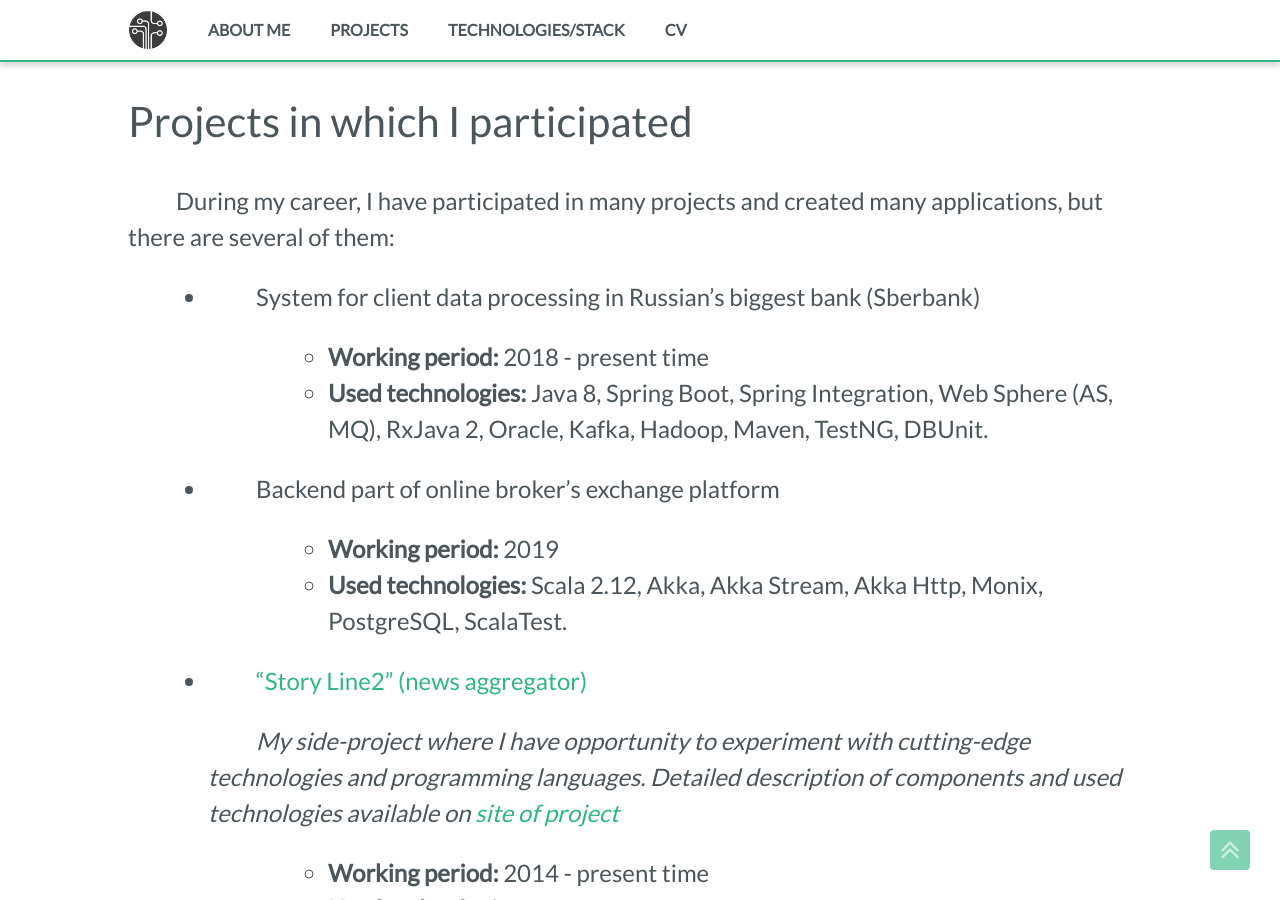
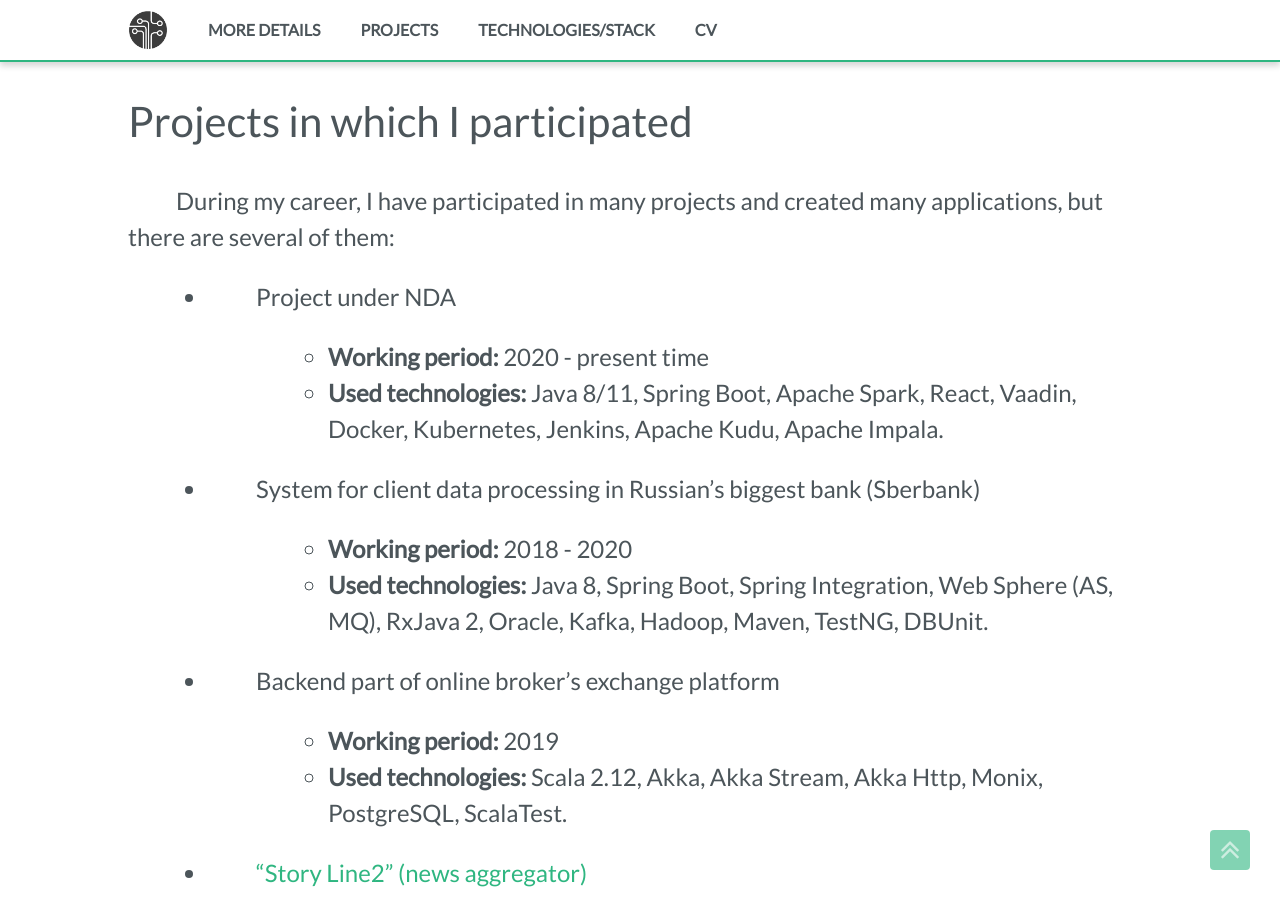
Before and after one commit to fedor-malyshkin/fedor-malyshkin.github.io, a Jekyll site: the page built from projects.md, in a window 1280 px wide and 900 px high. Built offline with Jekyll 4.4.1, drawn with Linux system fonts in a browser that asks for light colours.

Commit message:
Update structure

```diff
--- a/_config.yml
+++ b/_config.yml
@@ -76,8 +76,8 @@ permalink: /:title/
 
 # Site menu settings
 menu:
-  - title: "About me"
-    url: "/about_me"
+  - title: "More details"
+    url: "/details"
   - title: "Projects"
     url: "/projects"
   - title: "Technologies/Stack"
--- a/_includes/about_me/home_description.html
+++ b/_includes/details/home_description.html
@@ -7,7 +7,7 @@ the best development practices (like test-development, continuous integration, e
 and engineering practices (containerization, auto-provisioning and monitoring).
 </p>
 
-<p>Most of the time, I am working with Java, but I', interested in Scala as well and have decided to add it to my stack. Therefore,
+<p>Most of the time, I am working with Java, but I'm interested in Scala as well and have decided to add it to my stack. Therefore,
 I am very interested in projects where I can improve this skill.
 </p>
 
--- a/_layouts/home.html
+++ b/_layouts/home.html
@@ -8,8 +8,8 @@ title: Fedor Malyshkin’s Portfolio
         <p class="subtitle">Java/Scala backend developer</p>
     </section>
     <section class="description" role="document">
-        <a href="about_me"><h2 role="presentation">About me</h2></a>
-        <p>{% include about_me/home_description.html %}</p>
+        <a href="details"><h2 role="presentation">About me</h2></a>
+        <p>{% include details/home_description.html %}</p>
     </section>
     <section class="description" role="document">
         <a href="projects"><h2 role="presentation">Projects</h2></a>
@@ -21,7 +21,7 @@ title: Fedor Malyshkin’s Portfolio
     </section>
     <section class="description" role="document">
         <h2 role="presentation">Contacts</h2>
-        <p>{% include about_me/contacts.html %}</p>
+        <p>{% include details/contacts.html %}</p>
     </section>
 
 </article>
--- a/projects.md
+++ b/projects.md
@@ -6,9 +6,15 @@ permalink: /projects/
 
 During my career, I have participated in many projects and created many applications, but there are several of them:
 
+* Project under NDA
+
+  * **Working period:** 2020 - present time
+  * **Used technologies:** Java 8/11, Spring Boot, Apache Spark, React, Vaadin, Docker, Kubernetes, Jenkins,
+Apache Kudu, Apache Impala.
+
 * System for client data processing in Russian's biggest bank (Sberbank)
 
-  * **Working period:** 2018 - present time
+  * **Working period:** 2018 - 2020
   * **Used technologies:** Java 8, Spring Boot, Spring Integration, Web Sphere (AS, MQ), RxJava 2,
 Oracle, Kafka, Hadoop, Maven, TestNG, DBUnit.
 
```
Also changed, not shown: _includes/details/description.md (renamed from _includes/about_me/description.md, +1 -1 lines), _includes/projects/home_description.html (+6 -4 lines), about_me.md (deleted, +0 -12 lines), details.md (added, +12 -0 lines), _includes/details/contacts.html (renamed from _includes/about_me/contacts.html), _includes/details/courses.md (renamed from _includes/about_me/courses.md), _includes/details/objective.md (renamed from _includes/about_me/objective.md), _includes/details/prof_skills.md (renamed from _includes/about_me/prof_skills.md).
